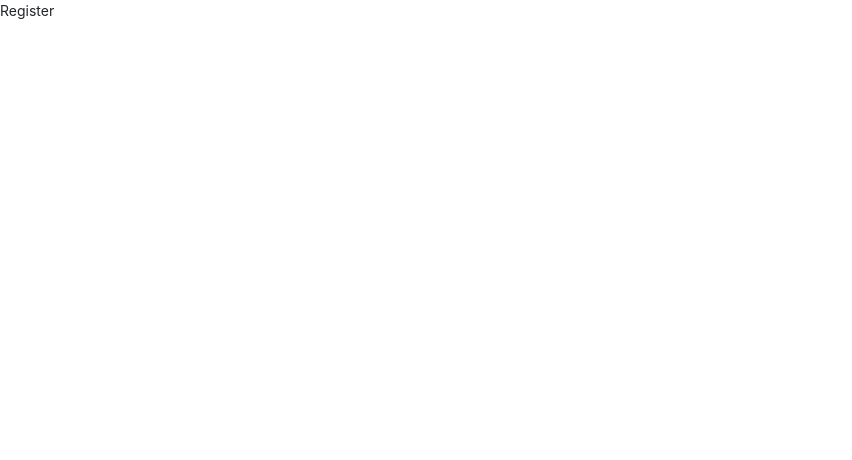
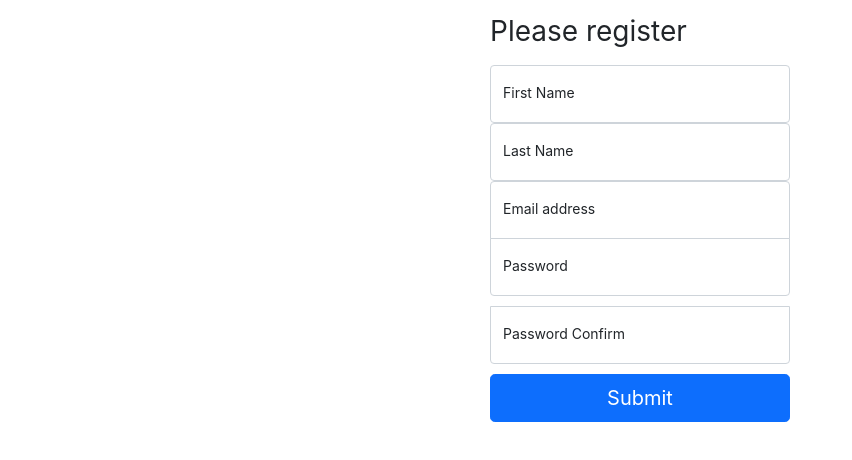
Before and after one commit to ono5/admin-api, a React (Create React App) app in the folder react-admin/: page /register in a window 1280 px wide. Shown: the top 460 px of the page, without its empty margins (0-852 px from the left). Built offline with nearby package versions, Linux system fonts and the light colour scheme.

Commit message:
feat: Added register feature on frontend

```diff
--- a/react-admin/package.json
+++ b/react-admin/package.json
@@ -10,6 +10,7 @@
     "@types/node": "^12.0.0",
     "@types/react": "^17.0.0",
     "@types/react-dom": "^17.0.0",
+    "axios": "^0.21.1",
     "react": "^17.0.2",
     "react-dom": "^17.0.2",
     "react-router-dom": "^5.2.0",
--- /dev/null
+++ b/react-admin/src/models/user.ts
@@ -0,0 +1,20 @@
+// models/user.ts
+
+export class User {
+	first_name: string
+	last_name: string
+	email: string
+	password: string
+	password_confirm: string
+
+	constructor(
+		first_name: string, last_name: string, email: string,
+		password: string, password_confirm: string) {
+
+		this.first_name = first_name
+		this.last_name = last_name
+		this.email = email
+		this.password = password
+		this.password_confirm = password_confirm
+	}
+}
--- a/react-admin/src/pages/Register.tsx
+++ b/react-admin/src/pages/Register.tsx
@@ -1,10 +1,95 @@
 // pages/Register.tsx
-const Register = () => {
-	return (
-		<div>
-			Register
-		</div>
-	)
+import {Component, SyntheticEvent} from "react";
+import axios from "axios"
+import {User} from '../models/user'
+import {Redirect} from 'react-router-dom'
+
+class Register extends Component {
+	firstName = ''
+	lastName = ''
+	email = ''
+	password = ''
+	passwordConfirm = ''
+	registerUrl = 'http://localhost:8000/api/admin/register'
+	state = {
+		redirect: false
+	}
+
+	// SyntheticEvent
+	// https://ja.reactjs.org/docs/events.html
+	submit = async (e: SyntheticEvent) => {
+		// formのデフォルトの挙動をキャンセルする
+		// https://ja.reactjs.org/docs/handling-events.html
+		e.preventDefault()
+
+		const user = new User(
+			this.firstName,
+			this.lastName,
+			this.email,
+			this.password,
+			this.passwordConfirm
+		)
+
+		// フォーマットが合っていればクラスをそのまま渡せる
+
+		await axios.post(this.registerUrl, user)
+
+		// 送信に成功したらリダイレクトフラグを立てる
+		this.setState({
+			redirect: true
+		})
+	}
+
+	render() {
+		// ログイン画面へリダイレクト
+		if (this.state.redirect) {
+			return <Redirect to={'/login'} />
+		}
+		return (
+			<main className="form-signin">
+				<form onSubmit={this.submit}>
+					<h1 className="h3 mb-3 fw-normal">Please register</h1>
+
+					<div className="form-floating">
+						<input className="form-control" placeholder="First Name"
+						 onChange={e => this.firstName = e.target.value}
+						/>
+						<label>First Name</label>
+					</div>
+
+					<div className="form-floating">
+						<input className="form-control" placeholder="Last Name"
+						 onChange={e => this.lastName = e.target.value}
+						/>
+						<label>Last Name</label>
+					</div>
+
+					<div className="form-floating">
+						<input type="email" className="form-control" placeholder="name@example.com"
+						 onChange={e => this.email = e.target.value}
+						/>
+						<label>Email address</label>
+					</div>
+
+					<div className="form-floating">
+						<input type="password" className="form-control" placeholder="Password"
+						 onChange={e => this.password = e.target.value}
+						/>
+						<label>Password</label>
+					</div>
+
+					<div className="form-floating">
+						<input type="password" className="form-control" placeholder="Password Confirm"
+						 onChange={e => this.passwordConfirm = e.target.value}
+						/>
+						<label>Password Confirm</label>
+					</div>
+
+					<button className="w-100 btn btn-lg btn-primary" type="submit">Submit</button>
+				</form>
+		  	</main>
+		)
+	}
 }
 
 export default Register
```
Also changed, not shown: 2 other files (tests, documents, lock files or other folders).
